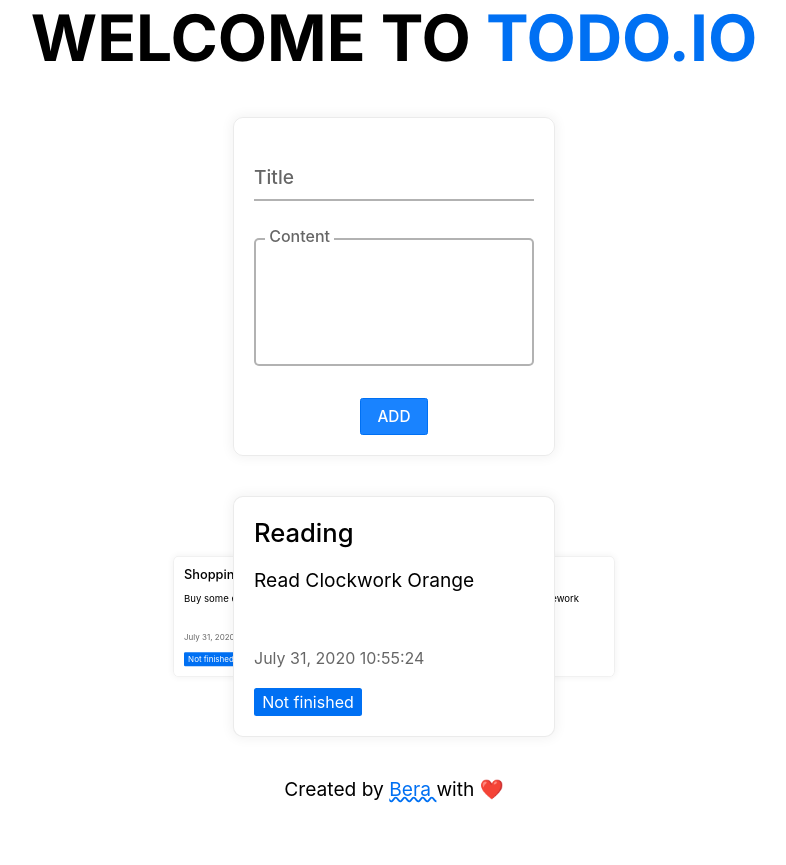
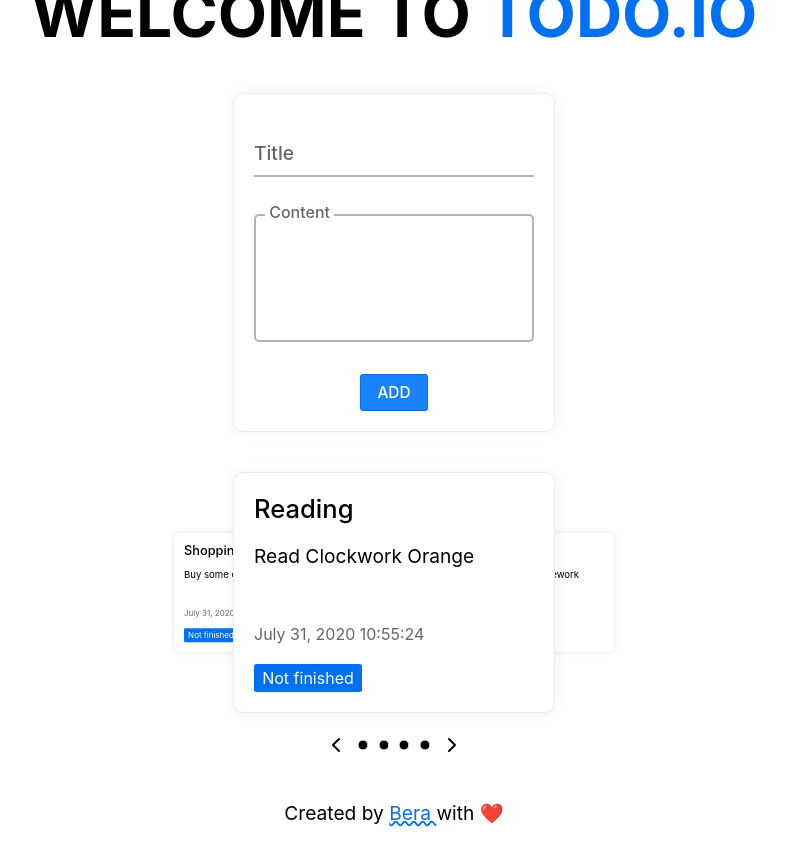
Before and after one commit to berakoc/todo-app, a React (Create React App) app in the folder client/: page / in a window 1280 px wide. Shown: the whole page, without its empty margins (246-1032 px from the left). Before the commit the page ends 841 px from the top, so only its background shows below. Built offline with nearby package versions, Linux system fonts and the light colour scheme.

Commit message:
📦 NEW: Added SlideBar Component
🧁 STYLE: Changed styling of component animations to connect them only one variable(--animated) or class("animated") to remove further glitches.

```diff
--- a/client/src/components/TodoAdder.tsx
+++ b/client/src/components/TodoAdder.tsx
@@ -1,5 +1,4 @@
 import React, { Component } from 'react'
-import PropTypes from 'prop-types'
 import './TodoAdder.css'
 import Input from './native/Input'
 import TextArea from './native/TextArea'
@@ -14,8 +13,6 @@ interface TodoAdderState {
 }
 
 export default class TodoAdder extends Component<TodoAdderProps, TodoAdderState> {
-    static propTypes = {}
-
     render() {
         return (
             <div id="TodoAdder">
--- a/client/src/components/native/Card.css
+++ b/client/src/components/native/Card.css
@@ -5,6 +5,7 @@
     padding: var(--card-padding);
     border-radius: var(--border-radius);
     box-shadow: var(--box-shadow);
+    text-align: left;
 }
 
 .card .title {
--- a/client/src/components/native/CardList.css
+++ b/client/src/components/native/CardList.css
@@ -1,8 +1,9 @@
 .cardList {
     position: relative;
+    text-align: center;
 }
 
-.cardList .left {
+.cardList > .left {
     user-select: none;
     position: absolute;
     top: 0;
@@ -12,14 +13,14 @@
     filter: blur(1.4px);
 }
 
-.cardList .left:hover {
+.cardList > .left:hover {
     cursor: pointer;
     filter: none;
     left: calc(-1 * var(--card-width));
     transform: scale(0.7);
 }
 
-.cardList .right {
+.cardList > .right {
     user-select: none;
     position: absolute;
     top: 0;
@@ -29,14 +30,14 @@
     filter: blur(1.4px);
 }
 
-.cardList .right:hover {
+.cardList > .right:hover {
     cursor: pointer;
     filter: none;
     right: calc(-1 * var(--card-width));
     transform: scale(0.7)
 }
 
-.cardList .middle {
+.cardList > .middle {
     position: relative;
     z-index: 2;
 }
--- a/client/src/components/native/CardList.tsx
+++ b/client/src/components/native/CardList.tsx
@@ -1,13 +1,13 @@
 import React, { Component } from 'react'
 import Card from './Card'
 import './CardList.css'
+import SlideBar from './SlideBar'
 
 interface CardListProps {
 
 }
 
 interface CardListState {
-    oldIndex: number
     index: number
     cards: Array<JSX.Element>
 }
@@ -18,7 +18,6 @@ export default class CardList extends Component<CardListProps, CardListState>{
     constructor(props: CardListProps) {
         super(props)
         this.state = {
-            oldIndex: -1,
             index: 1,
             cards: []
         }
@@ -45,7 +44,6 @@ export default class CardList extends Component<CardListProps, CardListState>{
         }
         this.setState({
             cards: this.state.cards.slice(0, this.state.index).concat(React.cloneElement(this.state.cards[this.state.index], { isButtonActive: false}), this.state.cards.slice(this.state.index + 1)),
-            oldIndex: this.state.index,
             index: newIndex
         }, () => {
             this.generateCardSet()
@@ -83,6 +81,7 @@ export default class CardList extends Component<CardListProps, CardListState>{
         return (
             <div className="cardList animated">
                 {this.generateCardSet()}
+                <SlideBar limit={4} />
             </div>
         )
     }
--- a/client/src/components/native/Input.css
+++ b/client/src/components/native/Input.css
@@ -14,6 +14,7 @@
     border: none;
     outline: none;
     border-bottom: 2px solid var(--color-gray-light);
+    transition: var(--animated);
 }
 
 .inputContainer input:focus {
@@ -30,5 +31,4 @@
     height: 54%;
     width: 100%;
     pointer-events: none;
-    transition: all 0.15s ease-in-out;
 }
--- a/client/src/components/native/Input.tsx
+++ b/client/src/components/native/Input.tsx
@@ -59,8 +59,8 @@ export default class Input extends Component<InputProps, InputState> {
         return (
             <div className="inputContainer">
                 <input onChange={this.changeTitle} value={this.state.title} onFocus={this.updateLabel} onBlur={this.updateLabel} type={this.props.type}/>
-                <label className="label">
-                <span>{this.props.placeHolder}</span>
+                <label className="label animated">
+                    <span>{this.props.placeHolder}</span>
                 </label>
             </div>
         )
--- /dev/null
+++ b/client/src/components/native/SlideBar.css
@@ -0,0 +1,27 @@
+.slideBar {
+    display: inline-flex;
+    justify-content: space-between;
+    align-items: center;
+    margin-top: 20px;
+    min-width:  140px;
+}
+
+.slideBar svg {
+    transition: var(--animated);
+}
+
+.slideBar svg:hover {
+    cursor: pointer;
+    color: var(--color-primary);
+}
+
+.slideBar span {
+    display: inline-flex;
+    justify-content: center;
+    align-items: center;
+}
+
+.slideBar .dot > svg:hover {
+    cursor: pointer;
+    fill: var(--color-primary);
+}
--- /dev/null
+++ b/client/src/components/native/SlideBar.tsx
@@ -0,0 +1,35 @@
+import React, { Component } from 'react'
+import './SlideBar.css'
+import * as Feather from 'react-feather'
+import { EmptyState } from '../../libs/Interfaces'
+
+interface SlideBarProps {
+    limit: number
+}
+
+interface SlideBarState {
+    multiplier: number
+}
+
+export default class SlideBar extends Component<SlideBarProps, SlideBarState> {
+    constructor(props: SlideBarProps) {
+        super(props)
+        this.state = {
+            multiplier: 0
+        }
+    }
+
+    render() {
+        const cardIndexDots: JSX.Element[] = []
+        for (let i = 0; i < this.props.limit; ++i) {
+            cardIndexDots.push(<span className="dot" key={i + this.props.limit * this.state.multiplier}><Feather.Circle size="12px" fill="black" color="white" /></span>)
+        }
+        return (
+            <div className="slideBar">
+                <span><Feather.ChevronLeft size="24px" /></span>
+                {cardIndexDots}
+                <span><Feather.ChevronRight size="24px" /></span>
+            </div>
+        )
+    }
+}
--- a/client/src/components/native/StatusButton.css
+++ b/client/src/components/native/StatusButton.css
@@ -4,7 +4,7 @@
     background-color: var(--color-primary);
     color: white;
     padding: 4px;
-    transition: all 0.15s ease-in-out;
+    transition: var(--animated);
     text-align: center;
     width: 100px;
 }
--- a/client/src/index.css
+++ b/client/src/index.css
@@ -10,6 +10,7 @@
   --card-width: 280px;
   --font-size: 1.2rem;
   --box-shadow: 0 0 12px 2px rgba(0, 0, 0, 0.05);
+  --animated: all 0.2s ease-in-out;
 }
 
 .verticalSeparator {
@@ -38,7 +39,7 @@ code {
 }
 
 .animated {
-  transition: all 0.15s ease-in-out;
+  transition: all 0.2s ease-in-out;
 }
 
 .active {
```
Also changed, not shown: 1 other file (tests, documents, lock files or other folders).
